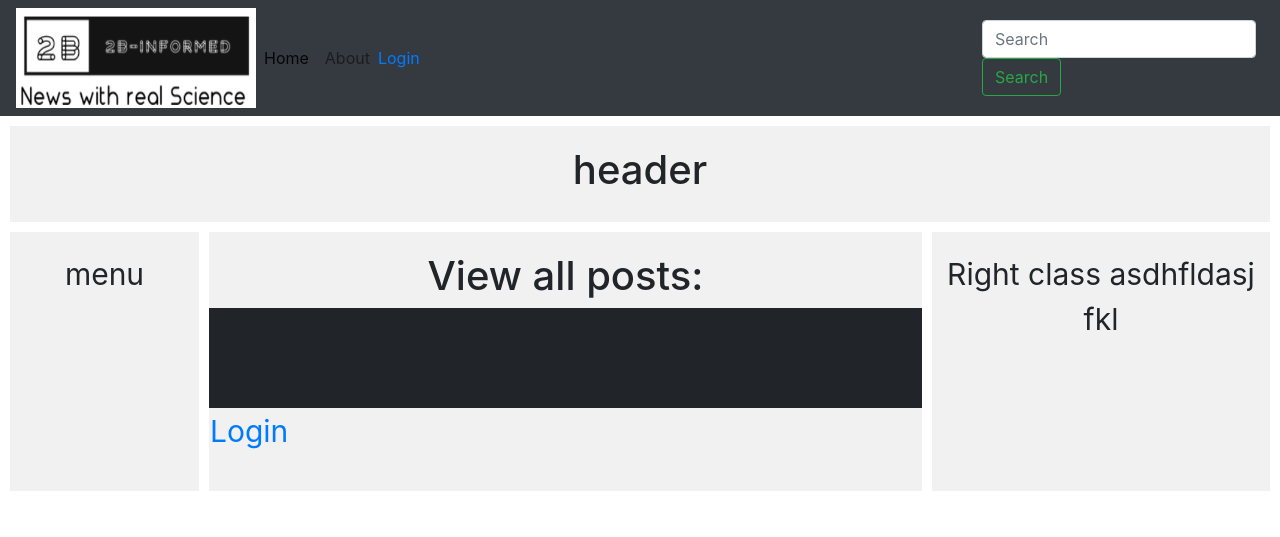
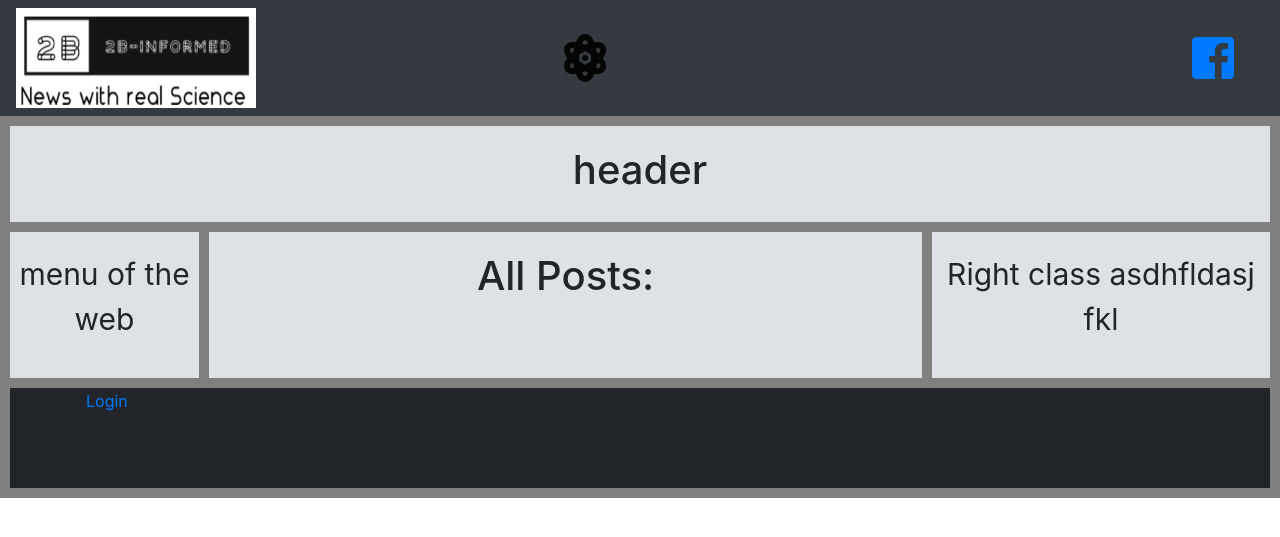
Before and after one commit to carloscaeduardo/2BInformed, a Django app: template blog/templates/blog/post_list.html in a window 1280 px wide. Shown: the top 537 px of the page. Run offline with Django 3.2, Linux system fonts and the light colour scheme; the template is opened without the code that fills it, so the values that code supplies are empty; some libraries are stand-ins or nearby versions.

Commit message:
small css and template changes

```diff
--- a/blog/static/css/blog.css
+++ b/blog/static/css/blog.css
@@ -3,21 +3,6 @@
 
 }
 
-
-
-
-
-.blog_post{
-    { grid-area: main }
-
-.left-side-menu{
-     grid-area: Menu
-
-
-
-}
-
-}
 
 .snippet_image{
     border-radius: 16px;
@@ -31,6 +16,7 @@
     border-radius: 16px;
     width: 100%;
     box-shadow: 0 4px 8px 0 rgba(0, 0, 0, 0.2), 0 6px 20px 0 rgba(0, 0, 0, 0.19);
+    background-color:  rgb(255,255,255);
 }
 
 .grid-container {
@@ -44,10 +30,11 @@
   padding: 10px;
   grid-template-rows: auto;
    grid-template-columns: 15% 35% 20%;
+   background-color:  rgb(128,128,128);
 }
 
 .grid-container > div {
-  background-color: #f1f1f1	;
+  background-color: #dee2e6	;
   text-align: center;
   padding: 20px 0;
   font-size: 30px;
@@ -61,6 +48,7 @@
 }
 .blog_post{
     grid-area: main;
+    background-color:  #dee2e6;
 
 
         }
@@ -70,6 +58,7 @@
 
 .left-side-menu{
     grid-area:menu;
+    background-color: rgb(0,128,128);
 }
 .footer {
     grid-area: footer;
@@ -86,3 +75,13 @@
 
 
 }
+
+.facebook-icon{
+    padding-right: 30px;
+
+}
+
+.middle{
+    padding-left: 300px;
+
+}
--- a/blog/templates/blog/base.html
+++ b/blog/templates/blog/base.html
@@ -45,14 +45,14 @@
 
                   <div class="collapse navbar-collapse" id="navbarSupportedContent">
                     <ul class="navbar-nav mr-auto">
-                      <li class="nav-item active">
-                        <a class="nav-link" href="/">Home<span class="sr-only">(current)</span></a>
+                      <li class="nav-item active middle">
+                        <a class="nav-link" href="/"><i class="fa fa-atom fa-3x"></i><span class="sr-only">(current)</span></a>
                       </li>
                       <li class="nav-item">
-                        <a class="nav-link" href="{% url 'about' %}">About</a>
+                      <!--  <a class="nav-link" href="{% url 'about' %}">About</a> -->
 
                     </ul>
-
+                    <!--
                     <ul class='nav navbar-nav navbar-right'>
                         {% if user.is_authenticated %}
                             <li>
@@ -77,10 +77,17 @@
 
                         {% endif %}
                     </ul>
-                    <form class="form-inline my-2 my-lg-0">
+                    -->
+                        <a class="facebook-icon" href="https://www.facebook.com/2B-Informed-105990491355575" target="_blank" title= "2B-Informed on facebook" >
+                            <i class="fab fa-facebook-square fa-3x" >
+                            </i>
+                        </a>
+
+
+                    <!-- <form class="form-inline my-2 my-lg-0">
                       <input class="form-control mr-sm-2" type="search" placeholder="Search" aria-label="Search">
                       <button class="btn btn-outline-success my-2 my-sm-0" type="submit">Search</button>
-                    </form>
+                    </form> -->
                   </div>
                 </nav>
             </div>
@@ -92,7 +99,7 @@
                     <h1>header</h1>
                 </div>
                 <div class="left-side-menu">
-                    <p>menu</p>
+                    <p>menu of the web</p>
                 </div>
                 <div class ="right">
                     <p>Right class asdhfldasj fkl</p>
--- a/blog/templates/blog/post_list.html
+++ b/blog/templates/blog/post_list.html
@@ -2,15 +2,10 @@
 
 {% block content %}
 
-        <h1>View all posts:</h1>
+        <h1>All Posts:</h1>
 
-           <table>
             {% for post in post_list %}
-                <tr class="{% cycle 'row1' 'row2' %}">
-
                 <div class="post_snippet">
-
-
 
                         <a href="{% url 'post_detail' slug=post.slug %}"><img class="snippet_image" src="{{ post.snippet_image.url }}"></a>
                         <h2 class="post-title"><a href="{% url 'post_detail' slug=post.slug %}">{{ post.title }}</a></h2>
@@ -19,20 +14,9 @@
                         </div>
 
                 </div>
-                  </tr>
-              </table>
-
-
-
-
             {% endfor %}
 
 
 
 
-
-    </div>
-
-
-
 {% endblock %}
```
Also changed, not shown: db.sqlite3. Lines whose indentation alone changed are shown as unchanged.
